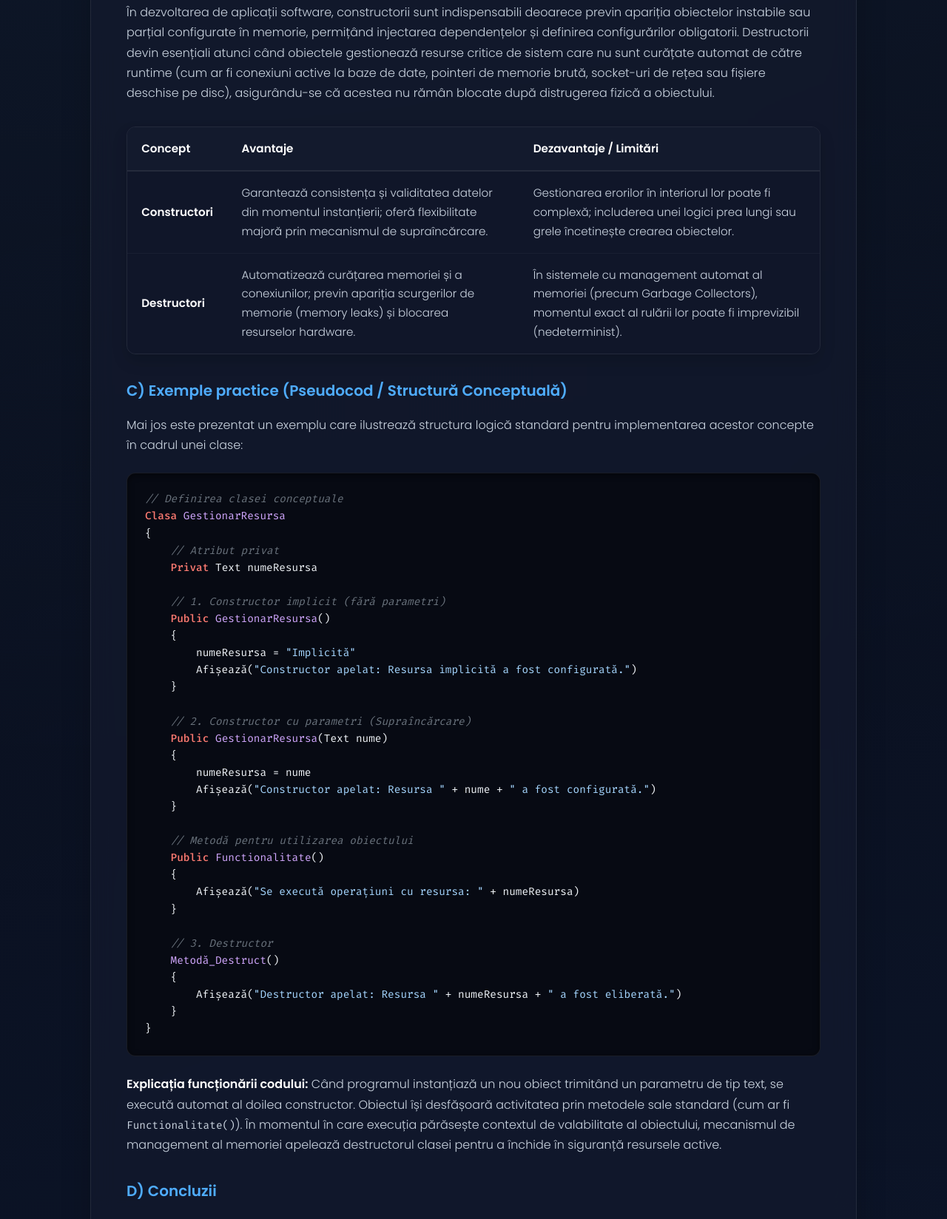
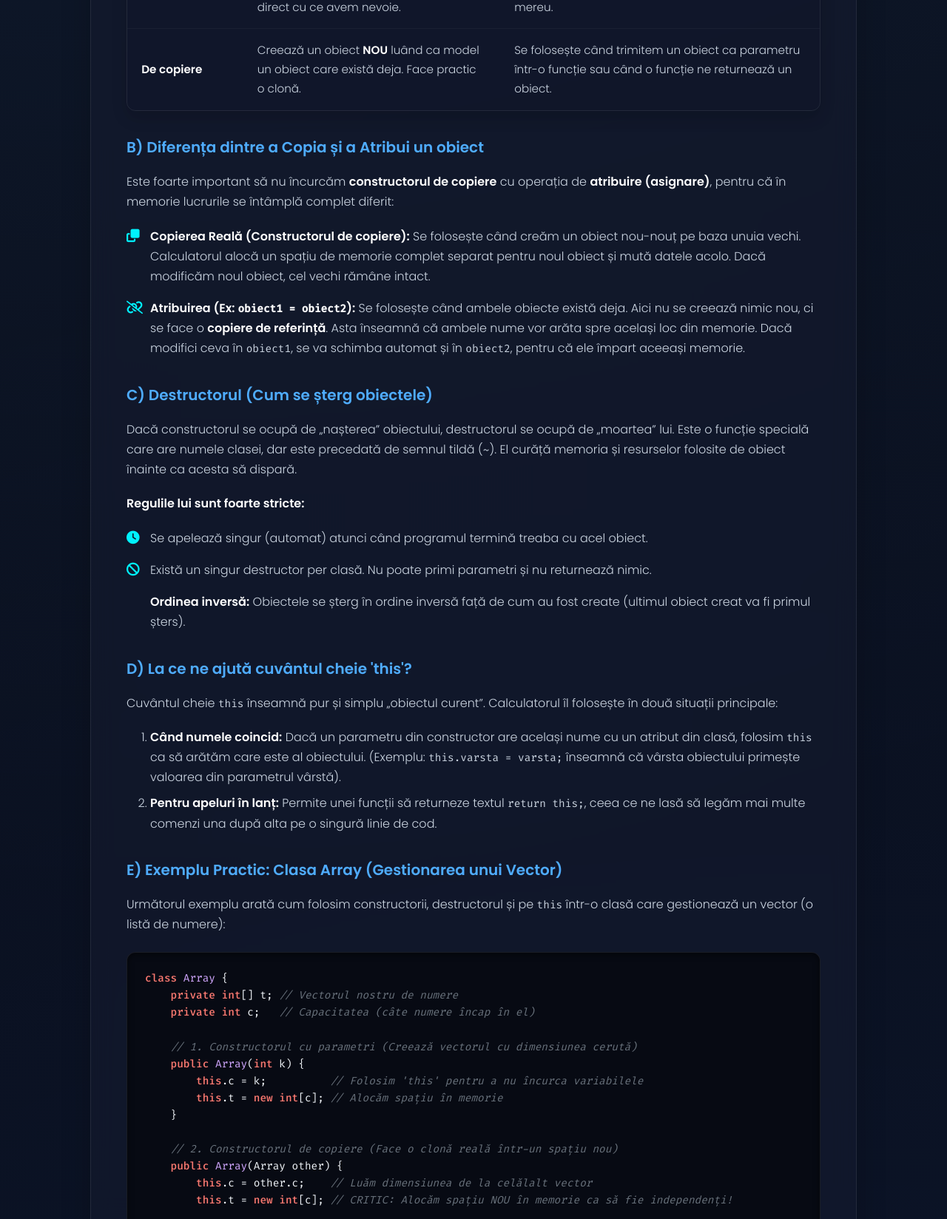
Before and after one commit to damikcolegiu/practica, a plain HTML site: page index.html in a window 1280 px wide. Shown: the part 3395-5043 px from the top of the page at 74% size. Drawn offline with Linux system fonts and the light colour scheme.

Commit message:
index.html

```diff
--- a/index.html
+++ b/index.html
@@ -99,94 +99,106 @@
         </section>
 
         <section id="cap2" class="glass-card">
-            <h2><i class="fa-solid fa-cubes"></i> Cap. 2. Unitatea de învățare: Constructori și Destructori în POO</h2>
-            <p class="section-desc">Studiu individual academic privind gestionarea întregului ciclu de viață al obiectelor în paradigma Programării Orientate pe Obiecte.</p>
+            <h2><i class="fa-solid fa-cubes"></i> Cap. 2. Unitatea de învățare: Cum funcționează Obiectele (Constructori și Destructori)</h2>
+            <p class="section-desc">Pe înțelesul tuturor: Cum se creează, cum se folosesc și cum se șterg obiectele din memorie în programare.</p>
 
             <div class="info-box">
                 <div class="info-icon"><i class="fa-solid fa-circle-info"></i></div>
                 <div class="info-text">
-                    <strong>Subiect Analizat:</strong> Mecanismele fundamentale de alocare, inițializare a stării obiectelor și de eliberare a resurselor ocupate în memorie prin utilizarea constructorilor și a destructorilor.
+                    <strong>De ce avem nevoie de constructori?</strong> Când creăm o variabilă simplă (cum ar fi un număr: <code>int x = 10;</code>), îi putem da o valoare direct. Dar când creăm un obiect complex (care are mai multe reguli și date în el), nu îi putem pune valori la întâmplare. Avem nevoie de o funcție specială numită <strong>constructor</strong> care să pregătească obiectul și să îi dea valorile de pornire corecte.
                 </div>
             </div>
 
-            <h3>A) Prezentarea conceptului teoretic</h3>
-            <p><strong>Constructori:</strong> Un constructor este o funcție sau metodă specială a unei clase care este invocată în mod automat de către sistem în momentul în care se creează o nouă instanță (un obiect). Rolul său principal este de a aloca spațiul necesar în memorie, de a inițializa atributele obiectului și de a asigura o stare inițială validă, sigură și consistentă.</p>
-            <p><strong>Destructori:</strong> Un destructor este o metodă specială apelată în mod automat în momentul în care ciclul de viață al unui obiect se încheie (de exemplu, când obiectul părăsește contextul său de execuție) și acesta urmează să fie eliminat din memorie. Scopul său principal este de a efectua operațiuni de curățare și de a elibera resursele externe ocupate.</p>
+            <h3>A) Tipurile de Constructori</h3>
+            <p>Un constructor este o funcție din interiorul clasei care se execută <strong>automat</strong> fix în momentul în care creăm un obiect. Are două reguli simple de scris: poartă exact același nume cu clasa și nu are niciun tip returnat (nu scriem <code>int</code>, <code>void</code> sau altceva înaintea lui).</p>
 
-            <p><strong>Caracteristici principale:</strong></p>
-            <ul class="fancy-list">
-                <li><i class="fa-solid fa-terminal"></i> Constructorii au de regulă același nume cu cel al clasei și nu returnează un tip de date explicit (nici măcar tipul general <code>void</code>).</li>
-                <li><i class="fa-solid fa-terminal"></i> Multe limbaje orientate pe obiecte permit supraîncărcarea constructorilor (definirea mai multor constructori cu parametri diferiți pentru aceeași clasă, oferind flexibilitate la instanțiere).</li>
-                <li><i class="fa-solid fa-terminal"></i> Destructorii nu pot primi niciodată parametri și nu pot fi supraîncărcați, existând un singur destructor unic per clasă.</li>
-            </ul>
-
-            <h3>B) Explicarea modului de utilizare</h3>
-            <p>În dezvoltarea de aplicații software, constructorii sunt indispensabili deoarece previn apariția obiectelor instabile sau parțial configurate în memorie, permițând injectarea dependențelor și definirea configurărilor obligatorii. Destructorii devin esențiali atunci când obiectele gestionează resurse critice de sistem care nu sunt curățate automat de către runtime (cum ar fi conexiuni active la baze de date, pointeri de memorie brută, socket-uri de rețea sau fișiere deschise pe disc), asigurându-se că acestea nu rămân blocate după distrugerea fizică a obiectului.</p>
+            <p>O clasă poate avea mai mulți constructori (acest lucru se numește supraîncărcare), împărțiți în trei categorii:</p>
 
             <div class="table-container">
                 <table>
                     <thead>
                         <tr>
-                            <th>Concept</th>
-                            <th>Avantaje</th>
-                            <th>Dezavantaje / Limitări</th>
+                            <th>Tip Constructor</th>
+                            <th>Ce face mai exact?</th>
+                            <th>Regulă importantă</th>
                         </tr>
                     </thead>
                     <tbody>
                         <tr>
-                            <td><strong>Constructori</strong></td>
-                            <td>Garantează consistența și validitatea datelor din momentul instanțierii; oferă flexibilitate majoră prin mecanismul de supraîncărcare.</td>
-                            <td>Gestionarea erorilor în interiorul lor poate fi complexă; includerea unei logici prea lungi sau grele încetinește crearea obiectelor.</td>
+                            <td><strong>Implicit (fără parametri)</strong></td>
+                            <td>Nu primește nicio informație (parantezele sunt goale). Pune valori de bază (cum ar fi 0 sau text gol) în interiorul obiectului.</td>
+                            <td>Dacă programatorul nu scrie niciun constructor, calculatorul îl creează singur pe acesta. Dar dacă programatorul scrie un alt constructor, cel automat dispare.</td>
                         </tr>
                         <tr>
-                            <td><strong>Destructori</strong></td>
-                            <td>Automatizează curățarea memoriei și a conexiunilor; previn apariția scurgerilor de memorie (memory leaks) și blocarea resurselor hardware.</td>
-                            <td>În sistemele cu management automat al memoriei (precum Garbage Collectors), momentul exact al rulării lor poate fi imprevizibil (nedeterminist).</td>
+                            <td><strong>Cu parametri</strong></td>
+                            <td>Primește date din exterior atunci când creăm obiectul, pentru a-l configura direct cu ce avem nevoie.</td>
+                            <td>Parametrii pot avea valori implicite (adică predefinite), ca să nu fim obligați să le completăm mereu.</td>
+                        </tr>
+                        <tr>
+                            <td><strong>De copiere</strong></td>
+                            <td>Creează un obiect <strong>NOU</strong> luând ca model un obiect care există deja. Face practic o clonă.</td>
+                            <td>Se folosește când trimitem un obiect ca parametru într-o funcție sau când o funcție ne returnează un obiect.</td>
                         </tr>
                     </tbody>
                 </table>
             </div>
 
-            <h3>C) Exemple practice (Pseudocod / Structură Conceptuală)</h3>
-            <p>Mai jos este prezentat un exemplu care ilustrează structura logică standard pentru implementarea acestor concepte în cadrul unei clase:</p>
+            <h3>B) Diferența dintre a Copia și a Atribui un obiect</h3>
+            <p>Este foarte important să nu încurcăm <strong>constructorul de copiere</strong> cu operația de <strong>atribuire (asignare)</strong>, pentru că în memorie lucrurile se întâmplă complet diferit:</p>
 
-<pre><code><span class="code-comment">// Definirea clasei conceptuale</span>
-<span class="code-keyword">Clasa</span> <span class="code-title">GestionarResursa</span>
-{
-    <span class="code-comment">// Atribut privat</span>
-    <span class="code-keyword">Privat</span> Text numeResursa
+            <ul class="fancy-list">
+                <li><i class="fa-solid fa-clone"></i> <strong>Copierea Reală (Constructorul de copiere):</strong> Se folosește când creăm un obiect nou-nouț pe baza unuia vechi. Calculatorul alocă un spațiu de memorie complet separat pentru noul obiect și mută datele acolo. Dacă modificăm noul obiect, cel vechi rămâne intact.</li>
+                <li><i class="fa-solid fa-link-slash"></i> <strong>Atribuirea (Ex: <code>obiect1 = obiect2</code>):</strong> Se folosește când ambele obiecte există deja. Aici nu se creează nimic nou, ci se face o <strong>copiere de referință</strong>. Asta înseamnă că ambele nume vor arăta spre același loc din memorie. Dacă modifici ceva în <code>obiect1</code>, se va schimba automat și în <code>obiect2</code>, pentru că ele împart aceeași memorie.</li>
+            </ul>
 
-    <span class="code-comment">// 1. Constructor implicit (fără parametri)</span>
-    <span class="code-keyword">Public</span> <span class="code-title">GestionarResursa</span>()
-    {
-        numeResursa = <span class="code-string">"Implicită"</span>
-        Afișează(<span class="code-string">"Constructor apelat: Resursa implicită a fost configurată."</span>)
+            <h3>C) Destructorul (Cum se șterg obiectele)</h3>
+            <p>Dacă constructorul se ocupă de „nașterea” obiectului, destructorul se ocupă de „moartea” lui. Este o funcție specială care are numele clasei, dar este precedată de semnul tildă (<code>~</code>). El curăță memoria și resurselor folosite de obiect înainte ca acesta să dispară.</p>
+
+            <p><strong>Regulile lui sunt foarte stricte:</strong></p>
+            <ul class="fancy-list">
+                <li><i class="fa-solid fa-clock"></i> Se apelează singur (automat) atunci când programul termină treaba cu acel obiect.</li>
+                <li><i class="fa-solid fa-ban"></i> Există un singur destructor per clasă. Nu poate primi parametri și nu returnează nimic.</li>
+                <li><i class="fa-solid fa-arrow-down-up-numeric"></i> <strong>Ordinea inversă:</strong> Obiectele se șterg în ordine inversă față de cum au fost create (ultimul obiect creat va fi primul șters).</li>
+            </ul>
+
+            <h3>D) La ce ne ajută cuvântul cheie 'this'?</h3>
+            <p>Cuvântul cheie <code>this</code> înseamnă pur și simplu „obiectul curent”. Calculatorul îl folosește în două situații principale:</p>
+            <ol style="margin-left: 2rem; margin-bottom: 1.5rem; color: #cbd5e1; font-weight: 300;">
+                <li style="margin-bottom: 0.5rem;"><strong>Când numele coincid:</strong> Dacă un parametru din constructor are același nume cu un atribut din clasă, folosim <code>this</code> ca să arătăm care este al obiectului. (Exemplu: <code>this.varsta = varsta;</code> înseamnă că vârsta obiectului primește valoarea din parametrul vârstă).</li>
+                <li style="margin-bottom: 0.5rem;"><strong>Pentru apeluri în lanț:</strong> Permite unei funcții să returneze textul <code>return this;</code>, ceea ce ne lasă să legăm mai multe comenzi una după alta pe o singură linie de cod.</li>
+            </ol>
+
+            <h3>E) Exemplu Practic: Clasa Array (Gestionarea unui Vector)</h3>
+            <p>Următorul exemplu arată cum folosim constructorii, destructorul și pe <code>this</code> într-o clasă care gestionează un vector (o listă de numere):</p>
+
+<pre><code><span class="code-keyword">class</span> <span class="code-title">Array</span> {
+    <span class="code-keyword">private int</span>[] t; <span class="code-comment">// Vectorul nostru de numere</span>
+    <span class="code-keyword">private int</span> c;   <span class="code-comment">// Capacitatea (câte numere încap în el)</span>
+
+    <span class="code-comment">// 1. Constructorul cu parametri (Creează vectorul cu dimensiunea cerută)</span>
+    <span class="code-keyword">public</span> <span class="code-title">Array</span>(<span class="code-keyword">int</span> k) {
+        <span class="code-keyword">this</span>.c = k;          <span class="code-comment">// Folosim 'this' pentru a nu încurca variabilele</span>
+        <span class="code-keyword">this</span>.t = <span class="code-keyword">new int</span>[c]; <span class="code-comment">// Alocăm spațiu în memorie</span>
     }
 
-    <span class="code-comment">// 2. Constructor cu parametri (Supraîncărcare)</span>
-    <span class="code-keyword">Public</span> <span class="code-title">GestionarResursa</span>(Text nume)
-    {
-        numeResursa = nume
-        Afișează(<span class="code-string">"Constructor apelat: Resursa "</span> + nume + <span class="code-string">" a fost configurată."</span>)
+    <span class="code-comment">// 2. Constructorul de copiere (Face o clonă reală într-un spațiu nou)</span>
+    <span class="code-keyword">public</span> <span class="code-title">Array</span>(Array other) {
+        <span class="code-keyword">this</span>.c = other.c;    <span class="code-comment">// Luăm dimensiunea de la celălalt vector</span>
+        <span class="code-keyword">this</span>.t = <span class="code-keyword">new int</span>[c]; <span class="code-comment">// CRITIC: Alocăm spațiu NOU în memorie ca să fie independenți!</span>
+
+        <span class="code-comment">// Copiem numerele unul câte unul</span>
+        <span class="code-keyword">for</span> (<span class="code-keyword">int</span> i = <span class="code-number">0</span>; i &lt; <span class="code-keyword">this</span>.c; i++) {
+            <span class="code-keyword">this</span>.t[i] = other.t[i];
+        }
     }
 
-    <span class="code-comment">// Metodă pentru utilizarea obiectului</span>
-    <span class="code-keyword">Public</span> <span class="code-title">Functionalitate</span>()
-    {
-        Afișează(<span class="code-string">"Se execută operațiuni cu resursa: "</span> + numeResursa)
-    }
-
-    <span class="code-comment">// 3. Destructor</span>
-    <span class="code-title">Metodă_Destruct</span>()
-    {
-        Afișează(<span class="code-string">"Destructor apelat: Resursa "</span> + numeResursa + <span class="code-string">" a fost eliberată."</span>)
+    <span class="code-comment">// 3. Destructorul (Anunță când vectorul este șters)</span>
+    ~<span class="code-title">Array</span>() {
+        Console.WriteLine(<span class="code-string">"Obiectul a fost șters din memorie, iar resursele au fost eliberate."</span>);
     }
 }</code></pre>
 
-            <p><strong>Explicația funcționării codului:</strong> Când programul instanțiază un nou obiect trimitând un parametru de tip text, se execută automat al doilea constructor. Obiectul își desfășoară activitatea prin metodele sale standard (cum ar fi <code>Functionalitate()</code>). În momentul în care execuția părăsește contextul de valabilitate al obiectului, mecanismul de management al memoriei apelează destructorul clasei pentru a închide în siguranță resursele active.</p>
-
-            <h3>D) Concluzii</h3>
-            <p>Managementul corect al constructorilor și destructorilor reprezintă pilonul central al stabilității unei aplicații software dezvoltate pe baza paradigmei POO. Înțelegerea completă a momentului în care un obiect ia naștere și a momentului în care este eliminat ajută la scrierea unui cod curat, stabil și optimizat din punct de vedere al utilizării resurselor hardware ale sistemului.</p>
+            <p><strong>De ce a fost important constructorul de copiere aici?</strong> Dacă nu îl scriam și făceam o simplă atribuire (<code>vector1 = vector2</code>), amândouă ar fi folosit același tabel de numere din memorie. Când s-ar fi modificat un număr în <code>vector1</code>, s-ar fi stricat automat și în <code>vector2</code>. Datorită constructorului de copiere de mai sus, fiecare are tabelul lui separat și funcționează independent, fără erori.</p>
         </section>
 
         <section id="cap3" class="glass-card">
```
